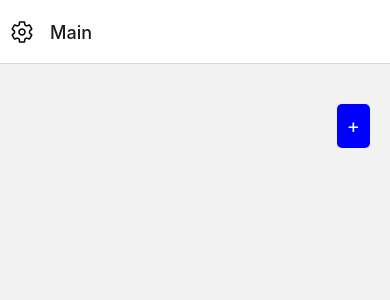
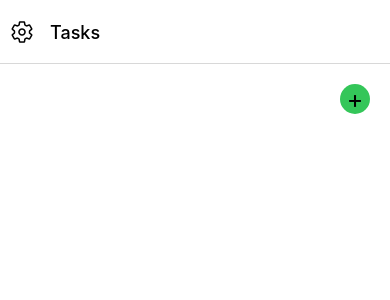
Before and after one commit to Aritra1235/taskapp, a React Native app: screen /Tasks in a window 390 px wide. Before the commit this address had no page. Shown: the top 300 px of the page. Built offline with nearby package versions, Linux system fonts and the light colour scheme.

Commit message:
i think it  works now, the dark mode

```diff
--- a/App.js
+++ b/App.js
@@ -1,37 +1,36 @@
-import React, { useState, useEffect, useContext } from 'react';
-import { View, Text, TouchableOpacity, StyleSheet, FlatList, TextInput, Alert, StatusBar } from 'react-native';
-import AsyncStorage from '@react-native-async-storage/async-storage';
-import Task from './components/Task';
-import SettingsScreen from './components/SettingsScreen';
-import { ThemeContext, ThemeProvider } from './components/ThemeContext';
+import React from 'react';
+import { TouchableOpacity, StyleSheet } from 'react-native';
 import { Ionicons } from '@expo/vector-icons';
 import { createStackNavigator } from '@react-navigation/stack';
-import { NavigationContainer } from '@react-navigation/native';
+import { NavigationContainer, DefaultTheme, DarkTheme } from '@react-navigation/native';
+import MainScreen from './components/MainScreen';
+import SettingsScreen from './components/SettingsScreen';
+import { ThemeProvider, ThemeContext } from './components/ThemeContext';
 
 const Stack = createStackNavigator();
 
 const App = () => {
   return (
     <ThemeProvider>
-      <NavigationContainer>
-        <Stack.Navigator>
+      <ThemeContext.Consumer>
+        {({ isDarkMode, theme }) => (
+          <NavigationContainer theme={isDarkMode ? DarkTheme : DefaultTheme}>
+            <Stack.Navigator
+              screenOptions={{
+                headerStyle: {
+                  backgroundColor: theme.navigation.backgroundColor,
+                },
+                headerTintColor: theme.navigation.headerTintColor,
+                headerTitleStyle: {
+                  color: theme.navigation.headerTitleColor,
+                },
+              }}
+            >
               <Stack.Screen
-            name="Main"
+                name="Tasks"
                 component={MainScreen}
                 options={({ navigation }) => ({
-              headerLeft: () => <SettingsButton navigation={navigation} />
-            })}
-          />
-          <Stack.Screen name="Settings" component={SettingsScreen} />
-        </Stack.Navigator>
-      </NavigationContainer>
-    </ThemeProvider>
-  );
-};
-
-const SettingsButton = ({ navigation }) => {
-  const { isDarkMode } = useContext(ThemeContext);
-  return (
+                  headerLeft: () => (
                     <TouchableOpacity
                       style={styles.settingsButton}
                       onPress={() => navigation.navigate('Settings')}
@@ -42,158 +41,19 @@ const SettingsButton = ({ navigation }) => {
                         color={isDarkMode ? '#ffffff' : '#000000'}
                       />
                     </TouchableOpacity>
-  );
-};
-
-const MainScreen = () => {
-  const [tasks, setTasks] = useState([]);
-  const [newTaskText, setNewTaskText] = useState('');
-  const [isAddingTask, setIsAddingTask] = useState(false);
-
-  useEffect(() => {
-    loadTasks();
-  }, []);
-
-  const loadTasks = async () => {
-    try {
-      const tasksData = await AsyncStorage.getItem("tasks");
-      if (tasksData) {
-        setTasks(JSON.parse(tasksData));
-      }
-    } catch (error) {
-      console.log("Error loading tasks:", error);
-    }
-  };
-
-  const saveTasksToStorage = async (updatedTasks) => {
-    try {
-      await AsyncStorage.setItem("tasks", JSON.stringify(updatedTasks));
-    } catch (error) {
-      console.log("Error saving tasks:", error);
-    }
-  };
-
-  const addTask = () => {
-    if (newTaskText.trim() === '') {
-      Alert.alert('Error', 'Please enter a task name');
-      return;
-    }
-
-    const newTask = { id: Date.now(), text: newTaskText, count: 0 };
-    setTasks([...tasks, newTask]);
-    saveTasksToStorage([...tasks, newTask]);
-    setNewTaskText('');
-    setIsAddingTask(false);
-  };
-
-  const incrementTaskCount = (taskId, updatedCount) => {
-    const updatedTasks = tasks.map((task) => {
-      if (task.id === taskId) {
-        return { ...task, count: updatedCount };
-      }
-      return task;
-    });
-    setTasks(updatedTasks);
-    saveTasksToStorage(updatedTasks);
-  };
-
-  const updateTaskText = (taskId, updatedText) => {
-    const updatedTasks = tasks.map((task) => {
-      if (task.id === taskId) {
-        return { ...task, text: updatedText };
-      }
-      return task;
-    });
-    setTasks(updatedTasks);
-    saveTasksToStorage(updatedTasks);
-  };
-
-  const resetTaskCount = (taskId) => {
-    const updatedTasks = tasks.map((task) => {
-      if (task.id === taskId) {
-        return { ...task, count: 0 };
-      }
-      return task;
-    });
-    setTasks(updatedTasks);
-    saveTasksToStorage(updatedTasks);
-  };
-
-  const deleteTask = (taskId) => {
-    const updatedTasks = tasks.filter((task) => task.id !== taskId);
-    setTasks(updatedTasks);
-    saveTasksToStorage(updatedTasks);
-  };
-
-  return (
-    <View style={styles.container}>
-      <StatusBar barStyle="dark-content" />
-      {isAddingTask ? (
-        <View style={styles.addTaskContainer}>
-          <TextInput
-            style={styles.addTaskInput}
-            value={newTaskText}
-            onChangeText={setNewTaskText}
-            placeholder="Enter task name"
-            autoFocus
+                  ),
+                })}
               />
-          <TouchableOpacity style={styles.addButton} onPress={addTask}>
-            <Text style={styles.addButtonText}>Add</Text>
-          </TouchableOpacity>
-        </View>
-      ) : (
-        <TouchableOpacity style={styles.addButton} onPress={() => setIsAddingTask(true)}>
-          <Text style={styles.addButtonText}>+</Text>
-        </TouchableOpacity>
+              <Stack.Screen name="Settings" component={SettingsScreen} />
+            </Stack.Navigator>
+          </NavigationContainer>
         )}
-      <FlatList
-        data={tasks}
-        renderItem={({ item }) => (
-          <Task
-            task={item}
-            onIncrement={incrementTaskCount}
-            onUpdateText={updateTaskText}
-            onReset={resetTaskCount}
-            onDelete={deleteTask}
-          />
-        )}
-        keyExtractor={(item) => item.id.toString()}
-      />
-    </View>
+      </ThemeContext.Consumer>
+    </ThemeProvider>
   );
 };
 
 const styles = StyleSheet.create({
-  container: {
-    flex: 1,
-    padding: 20,
-  },
-  addButton: {
-    backgroundColor: "blue",
-    padding: 10,
-    borderRadius: 5,
-    alignSelf: "flex-end",
-    marginBottom: 10,
-    marginTop: 20,
-  },
-  addButtonText: {
-    color: "white",
-    fontSize: 20,
-  },
-  addTaskContainer: {
-    flexDirection: 'row',
-    alignItems: 'center',
-    marginBottom: 10,
-  },
-  addTaskInput: {
-    flex: 1,
-    fontSize: 16,
-    padding: 5,
-    borderWidth: 1,
-    borderColor: 'gray',
-    borderRadius: 5,
-    marginRight: 10,
-  },
   settingsButton: {
     marginLeft: 10,
   },
--- /dev/null
+++ b/components/MainScreen.js
@@ -0,0 +1,165 @@
+import React, { useState, useEffect, useContext } from 'react';
+import { View, Text, TouchableOpacity, StyleSheet, FlatList, TextInput, Alert, StatusBar } from 'react-native';
+import AsyncStorage from '@react-native-async-storage/async-storage';
+import Task from './Task';
+import { ThemeContext } from './ThemeContext';
+import { Ionicons } from '@expo/vector-icons';
+
+const MainScreen = ({ navigation }) => {
+  const [tasks, setTasks] = useState([]);
+  const [newTaskText, setNewTaskText] = useState('');
+  const [isAddingTask, setIsAddingTask] = useState(false);
+  const { isDarkMode, theme } = useContext(ThemeContext);
+
+  useEffect(() => {
+    loadTasks();
+  }, []);
+
+  const loadTasks = async () => {
+    try {
+      const tasksData = await AsyncStorage.getItem("tasks");
+      if (tasksData) {
+        setTasks(JSON.parse(tasksData));
+      }
+    } catch (error) {
+      console.log("Error loading tasks:", error);
+    }
+  };
+
+  const saveTasksToStorage = async (updatedTasks) => {
+    try {
+      await AsyncStorage.setItem("tasks", JSON.stringify(updatedTasks));
+    } catch (error) {
+      console.log("Error saving tasks:", error);
+    }
+  };
+
+  const addTask = () => {
+    if (newTaskText.trim() === '') {
+      Alert.alert('Error', 'Please enter a task name');
+      return;
+    }
+
+    const newTask = { id: Date.now(), text: newTaskText, count: 0 };
+    setTasks([...tasks, newTask]);
+    saveTasksToStorage([...tasks, newTask]);
+    setNewTaskText('');
+    setIsAddingTask(false);
+  };
+
+  const incrementTaskCount = (taskId, updatedCount) => {
+    const updatedTasks = tasks.map((task) => {
+      if (task.id === taskId) {
+        return { ...task, count: updatedCount };
+      }
+      return task;
+    });
+    setTasks(updatedTasks);
+    saveTasksToStorage(updatedTasks);
+  };
+
+  const updateTaskText = (taskId, updatedText) => {
+    const updatedTasks = tasks.map((task) => {
+      if (task.id === taskId) {
+        return { ...task, text: updatedText };
+      }
+      return task;
+    });
+    setTasks(updatedTasks);
+    saveTasksToStorage(updatedTasks);
+  };
+
+  const resetTaskCount = (taskId) => {
+    const updatedTasks = tasks.map((task) => {
+      if (task.id === taskId) {
+        return { ...task, count: 0 };
+      }
+      return task;
+    });
+    setTasks(updatedTasks);
+    saveTasksToStorage(updatedTasks);
+  };
+
+  const deleteTask = (taskId) => {
+    const updatedTasks = tasks.filter((task) => task.id !== taskId);
+    setTasks(updatedTasks);
+    saveTasksToStorage(updatedTasks);
+  };
+
+  return (
+    <View style={[styles.container, theme.container]}>
+      <StatusBar barStyle={isDarkMode ? 'light-content' : 'dark-content'} />
+      {isAddingTask ? (
+        <View style={styles.addTaskContainer}>
+          <TextInput
+            style={[styles.addTaskInput, { color: theme.text.color, borderColor: theme.text.color }]}
+            value={newTaskText}
+            onChangeText={setNewTaskText}
+            placeholder="Enter task name"
+            placeholderTextColor={theme.text.color}
+            autoFocus
+          />
+          <TouchableOpacity style={styles.addButton} onPress={addTask}>
+            <Text style={styles.addButtonText}>Add</Text>
+          </TouchableOpacity>
+        </View>
+      ) : (
+        <TouchableOpacity style={styles.addButton} onPress={() => setIsAddingTask(true)}>
+          <Text style={styles.addButtonText}>+</Text>
+        </TouchableOpacity>
+      )}
+      <FlatList
+        data={tasks}
+        renderItem={({ item }) => (
+          <Task
+            task={item}
+            onIncrement={incrementTaskCount}
+            onUpdateText={updateTaskText}
+            onReset={resetTaskCount}
+            onDelete={deleteTask}
+          />
+        )}
+        keyExtractor={(item) => item.id.toString()}
+      />
+    </View>
+  );
+};
+
+const styles = StyleSheet.create({
+  container: {
+    flex: 1,
+    padding: 20,
+  },
+  addButton: {
+    backgroundColor: "#34c659",
+    borderRadius: 100,
+    alignSelf: 'flex-end',
+    width: 30,
+    height: 30, // Add this line to ensure a circular shape
+    justifyContent: 'center', // Center the content vertically
+    alignItems: 'center', // Center the content horizontally
+
+  },
+  addButtonText: {
+    color: 'black',
+    fontSize: 25,
+  },
+  addTaskContainer: {
+    flexDirection: 'row',
+    alignItems: 'center',
+
+  },
+  addTaskInput: {
+    flex: 1,
+    fontSize: 16,
+    padding: 5,
+    borderWidth: 1,
+    borderRadius: 5,
+    marginRight: 10,
+  },
+  settingsButton: {
+    marginLeft: 10,
+  },
+});
+
+export default MainScreen;
--- a/components/SettingsScreen.js
+++ b/components/SettingsScreen.js
@@ -1,20 +1,20 @@
 import React, { useContext } from 'react';
-import { View, Switch, StyleSheet, Text } from 'react-native'; // Make sure Text is imported
+import { View, Switch, StyleSheet, Text } from 'react-native';
 import { ThemeContext } from './ThemeContext';
 
 const SettingsScreen = () => {
-  const { isDarkMode, toggleDarkMode } = useContext(ThemeContext);
+  const { isDarkMode, toggleDarkMode, theme } = useContext(ThemeContext);
 
   return (
-    <View style={styles.container}>
+    <View style={[styles.container, theme.container]}>
       <View style={styles.settingRow}>
         <Switch
           value={isDarkMode}
           onValueChange={toggleDarkMode}
           thumbColor={isDarkMode ? '#ffffff' : '#000000'}
-          trackColor={{ true: '#000000', false: '#d3d3d3' }}
+          trackColor={{ true: '#34c659', false: '#d3d3d3' }}
         />
-        <Text style={styles.settingLabel}>Dark Mode</Text>
+        <Text style={[styles.settingLabel, theme.text]}>Dark Mode</Text>
       </View>
     </View>
   );
@@ -23,7 +23,6 @@ const SettingsScreen = () => {
 const styles = StyleSheet.create({
   container: {
     flex: 1,
-    backgroundColor: '#ffffff',
     padding: 20,
   },
   settingRow: {
--- a/components/Task.js
+++ b/components/Task.js
@@ -1,9 +1,11 @@
-import React, { useState } from 'react';
+import React, { useState, useContext } from 'react';
 import { View, Text, TouchableOpacity, TextInput, StyleSheet, Alert } from 'react-native';
+import { ThemeContext } from './ThemeContext';
 
 const Task = ({ task, onIncrement, onUpdateText, onReset, onDelete }) => {
   const [editing, setEditing] = useState(false);
   const [text, setText] = useState(task.text);
+  const { theme } = useContext(ThemeContext);
 
   const handleIncrement = () => {
     setEditing(false);
@@ -29,10 +31,10 @@ const Task = ({ task, onIncrement, onUpdateText, onReset, onDelete }) => {
   };
 
   return (
-    <View style={styles.taskContainer}>
+    <View style={[styles.taskContainer, theme.container]}>
       {editing ? (
         <TextInput
-          style={styles.taskTextInput}
+          style={[styles.taskTextInput, { color: theme.text.color, borderColor: theme.text.color }]}
           value={text}
           onChangeText={setText}
           onBlur={handleTextUpdate}
@@ -44,11 +46,11 @@ const Task = ({ task, onIncrement, onUpdateText, onReset, onDelete }) => {
           onPress={() => setEditing(true)}
           onLongPress={handleLongPress}
         >
-          <Text style={styles.taskText}>{text}</Text>
+          <Text style={[styles.taskText, theme.text]}>{text}</Text>
         </TouchableOpacity>
       )}
       <View style={styles.counterContainer}>
-        <Text style={styles.counterText}>{task.count}</Text>
+        <Text style={[styles.counterText, theme.text]}>{task.count}</Text>
         <TouchableOpacity style={styles.tickButton} onPress={handleIncrement}>
           <Text style={styles.tickButtonText}>✓</Text>
         </TouchableOpacity>
@@ -63,7 +65,6 @@ const styles = StyleSheet.create({
     justifyContent: "space-between",
     alignItems: "center",
     padding: 10,
-    backgroundColor: "#f2f2f2",
     marginVertical: 5,
     borderRadius: 5
   },
@@ -92,13 +93,12 @@ const styles = StyleSheet.create({
     fontSize: 16,
     padding: 5,
     borderWidth: 1,
-    borderColor: 'gray',
     borderRadius: 5,
   },
   taskTextContainer: {
     flex: 1,
     justifyContent: 'center',
   },
-})
+});
 
-export default Task
+export default Task;
--- a/components/ThemeContext.js
+++ b/components/ThemeContext.js
@@ -19,24 +19,30 @@ export const ThemeProvider = ({ children }) => {
   );
 };
 
-const lightTheme = StyleSheet.create({
+const lightTheme = {
   container: {
-    flex: 1,
     backgroundColor: '#ffffff',
-    color: '#000000'
   },
   text: {
     color: '#000000'
-  }
-});
+  },
+  navigation: {
+    backgroundColor: '#ffffff',
+    headerTintColor: '#000000',
+    headerTitleColor: '#000000',
+  },
+};
 
-const darkTheme = StyleSheet.create({
+const darkTheme = {
   container: {
-    flex: 1,
     backgroundColor: '#000000',
-    color: '#ffffff'
   },
   text: {
     color: '#ffffff'
-  }
-});
+  },
+  navigation: {
+    backgroundColor: '#000000',
+    headerTintColor: '#ffffff',
+    headerTitleColor: '#ffffff',
+  },
+};
```
Lines whose indentation alone changed are shown as unchanged.
